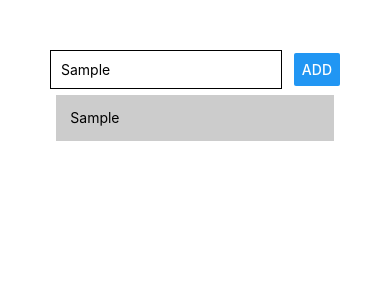
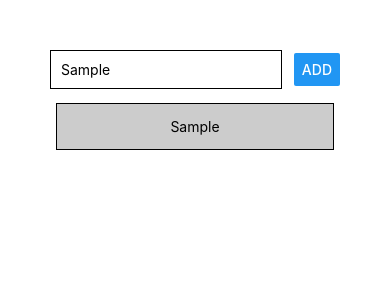
Before and after one commit to BrandyBecker/rn-goalstracker, a React Native app: screen / in a window 390 px wide. Both pictures are taken after typing "Sample" into the empty fields and a click on the button "ADD". Shown: the top 300 px of the page. Built offline with nearby package versions, Linux system fonts and the light colour scheme.

Commit message:
Can scroll through list of goals vertically

```diff
--- a/App.js
+++ b/App.js
@@ -1,5 +1,5 @@
 import React, {useState} from 'react';
-import { StyleSheet, Text, View, TextInput, Button } from 'react-native';
+import { StyleSheet, Text, View, TextInput, Button, ScrollView } from 'react-native';
 
 export default function App() {
   const [enteredGoal, setEnteredGoal] = useState('');
@@ -32,9 +32,12 @@ export default function App() {
         title="Add"
         onPress={addGoalHandler} />
       </View>
-      <View>
-         {courseGoals.map((goal)=><View style={styles.listItem}><Text key={goal}>{goal}</Text></View>)}
-      </View>
+      <ScrollView style={styles.scrolly}>
+         {courseGoals.map((goal)=>
+         <View key={goal} style={styles.listItem}>
+           <Text>{goal}</Text>
+        </View>)}
+      </ScrollView>
     </View>
   );
 }
@@ -58,7 +61,11 @@ const styles = StyleSheet.create({
     padding: '5%',
     backgroundColor: '#ccc',
     borderColor: 'black',
-    borderColor: 1,
+    borderWidth: 1,
+    marginVertical: '3%',
+    alignItems: 'center'
+  },
+  scrolly:{
     margin: '2%'
   }
 });
```
